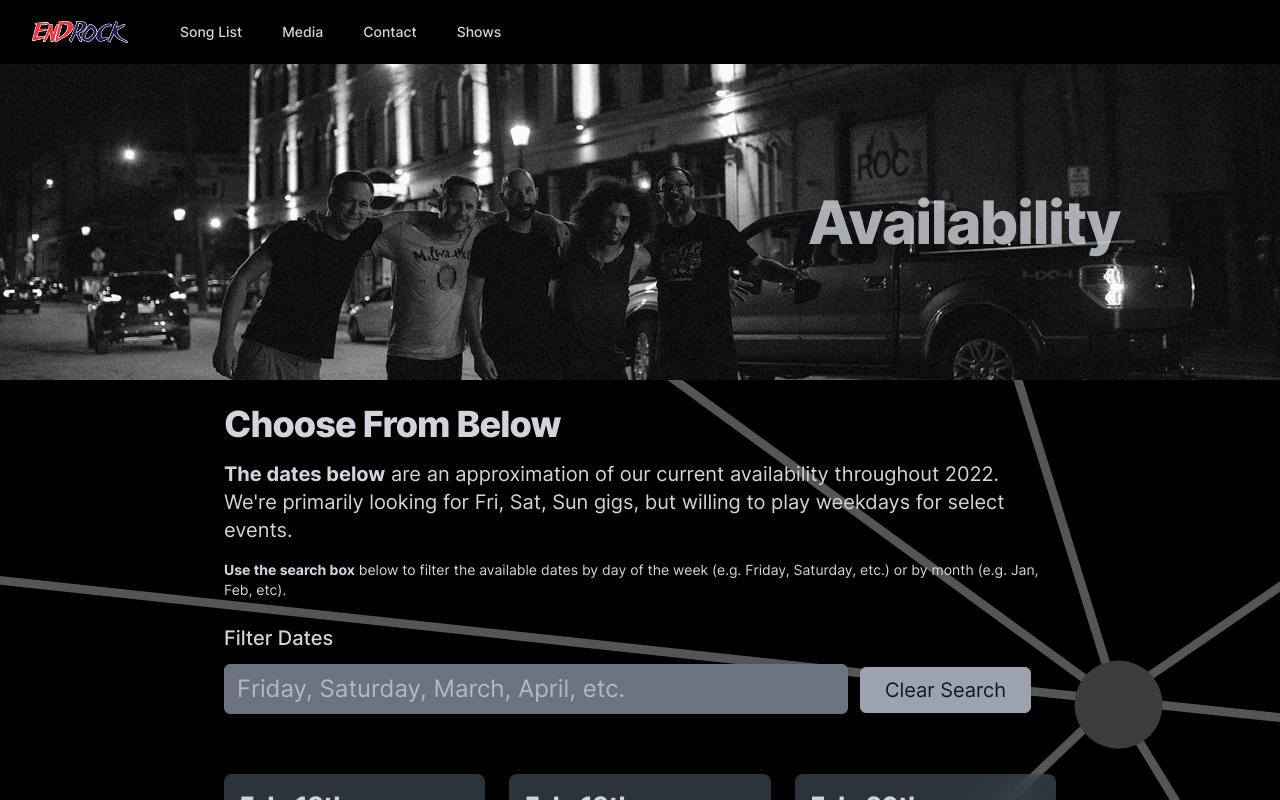
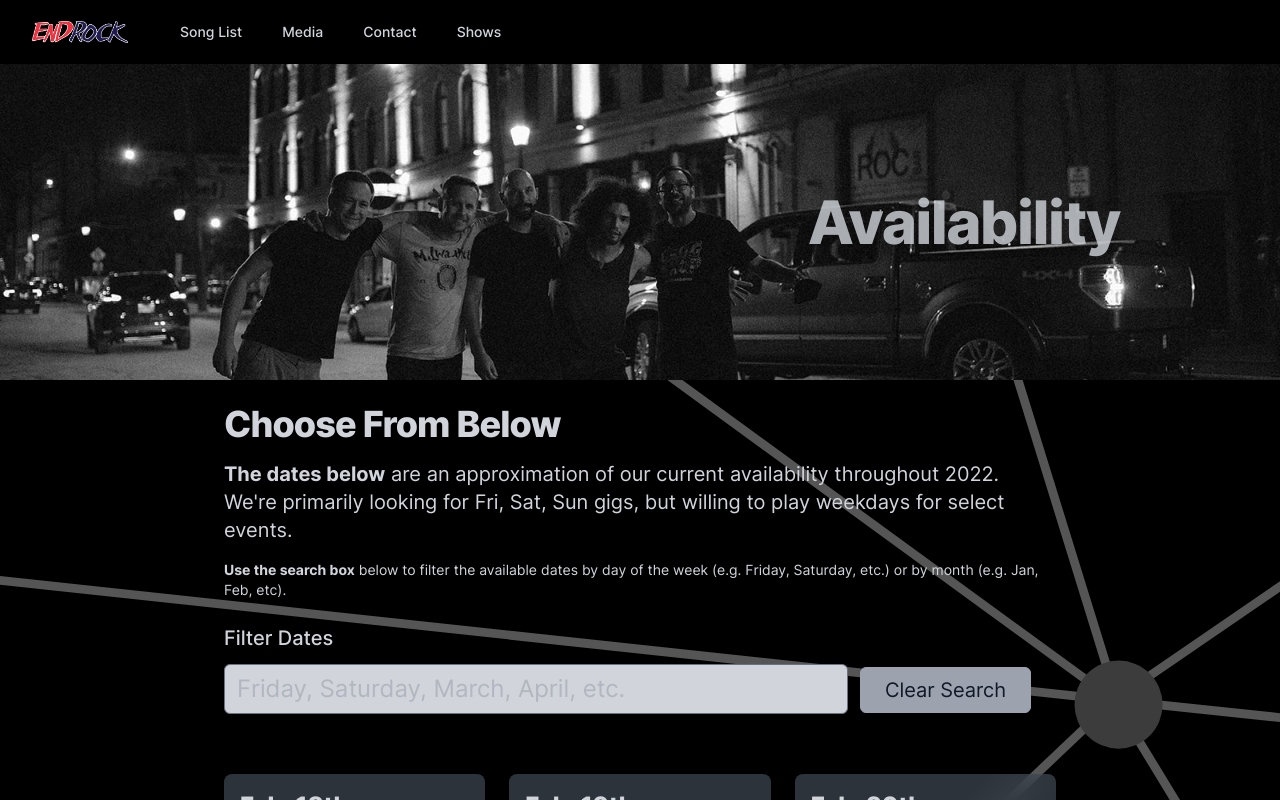
Before and after one commit to keepforever/www.endrockcle.com, a Next.js app: page /availability in a window 1280 px wide. Shown: the top 800 px of the page. Built offline with nearby package versions, Linux system fonts and the light colour scheme.

Commit message:
feat: input color

```diff
--- a/src/pages/availability.tsx
+++ b/src/pages/availability.tsx
@@ -75,7 +75,7 @@ const Shows: React.FC = () => {
         </label>
         <div className='mt-3'>
           <input
-            className='shadow-sm bg-gray-500 w-full md:w-3/4 text-2xl rounded-md inline-block mr-3 mb-3 placeholder-gray-200 placeholder-opacity-60'
+            className='shadow-sm bg-gray-300 w-full md:w-3/4 text-2xl rounded-md inline-block mr-3 mb-3 placeholder-gray-500 placeholder-opacity-30 text-gray-500'
             type='search'
             name='search'
             id='search'
```
